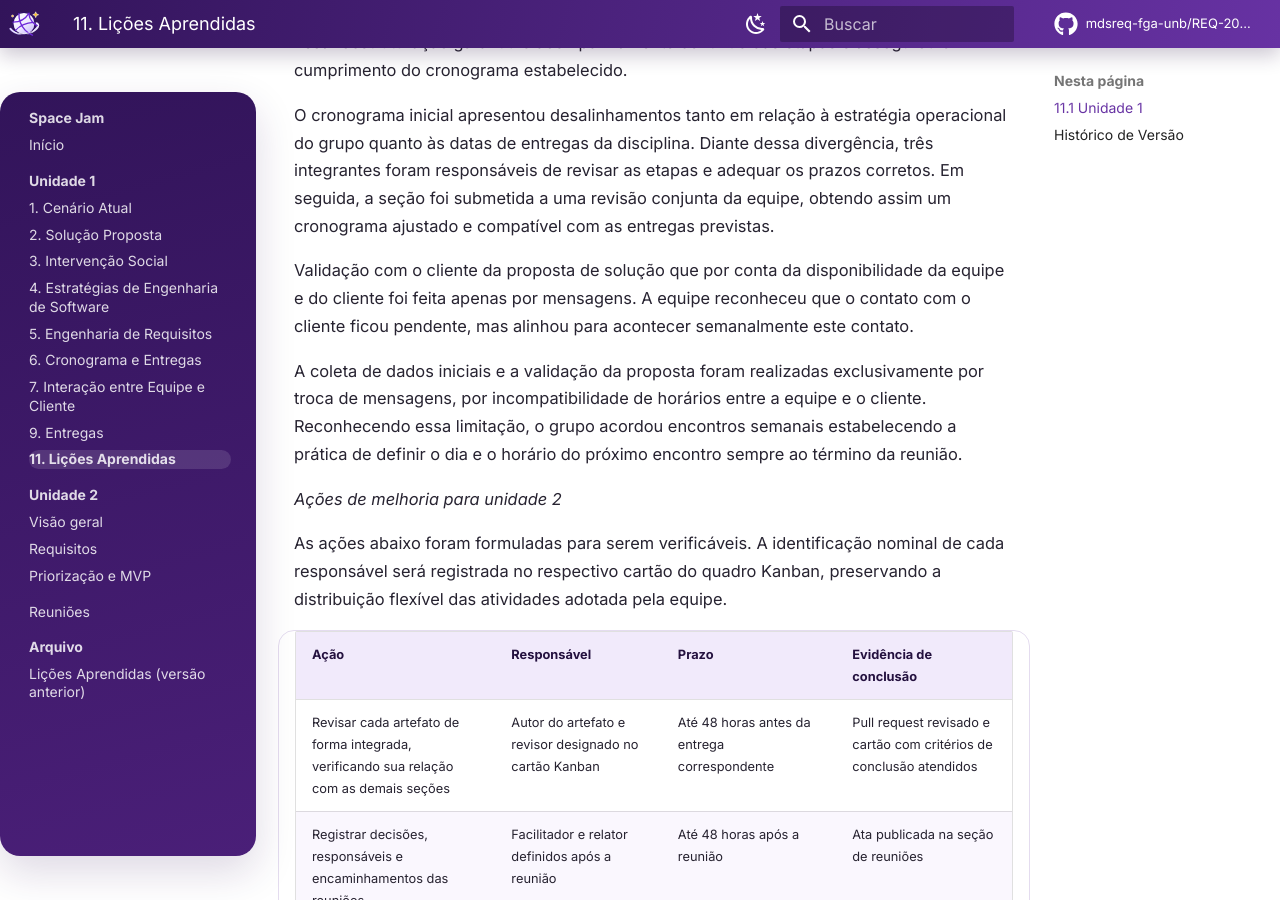
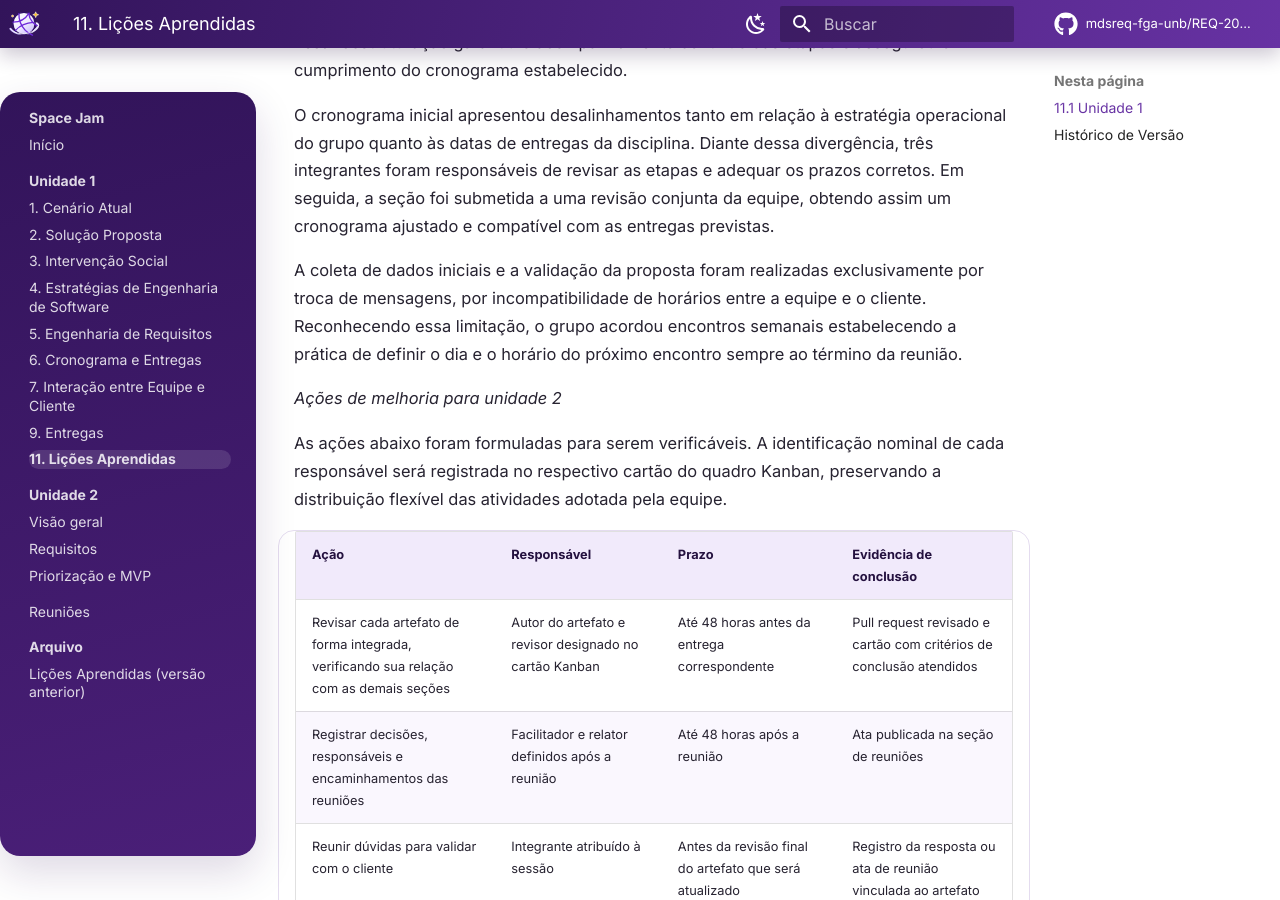
Before and after one commit to mdsreq-fga-unb/REQ-2026.2-T01-SpaceJam, an MkDocs documentation site: the page built from docs/licoes-aprendidas.md, in a window 1280 px wide and 900 px high, scrolled down 972 px. Built offline with MkDocs 1.6.1 and Material for MkDocs 9.7.7, drawn with Linux system fonts in a browser that asks for light colours; comment, search, counter and statistics services are not loaded.

Commit message:
Fix: corrige textos repetidos nas lições aprendidas

```diff
--- a/docs/licoes-aprendidas.md
+++ b/docs/licoes-aprendidas.md
@@ -15,8 +15,6 @@ A equipe definiu a metodologia de trabalho com base na bibliografia da disciplin
 A alocação tardia de tarefas e a ausência de prazos internos representaram os principais obstáculos operacionais da equipe. Para corrigir, após a primeira entrega, a equipe implementou um quadro Kanban para centralizar e visualizar o fluxo de trabalho, formalizando a atribuição formal de responsáveis e a definição de datas-limite por atividade. Essa reestruturação garantiu o acompanhamento contínuo das etapas e assegurou o cumprimento do cronograma estabelecido.
 
 O cronograma inicial apresentou desalinhamentos tanto em relação à estratégia operacional do grupo quanto às datas de entregas da disciplina. Diante dessa divergência, três integrantes foram responsáveis de revisar as etapas e adequar os prazos corretos. Em seguida, a seção foi submetida a uma revisão conjunta da equipe, obtendo assim um cronograma ajustado e compatível com as entregas previstas.
-
-Validação com o cliente da proposta de solução que por conta da disponibilidade da equipe e do cliente foi feita apenas por mensagens. A equipe reconheceu que o contato com o cliente ficou pendente, mas alinhou para acontecer semanalmente este contato.
 
 A coleta de dados iniciais e a validação da proposta foram realizadas exclusivamente por troca de mensagens, por incompatibilidade de horários entre a equipe e o cliente. Reconhecendo essa limitação, o grupo acordou encontros semanais estabelecendo a prática de definir o dia e o horário do próximo encontro sempre ao término da reunião.
 
```
